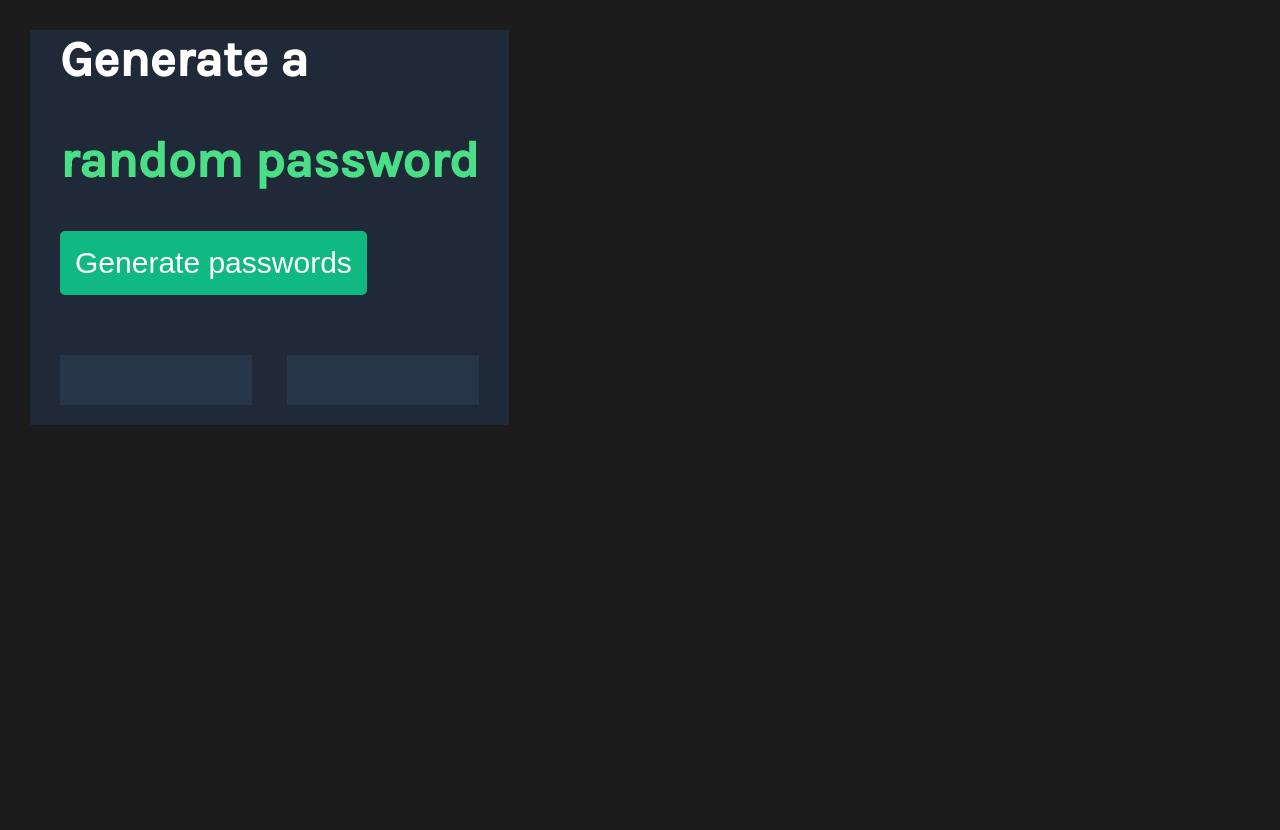
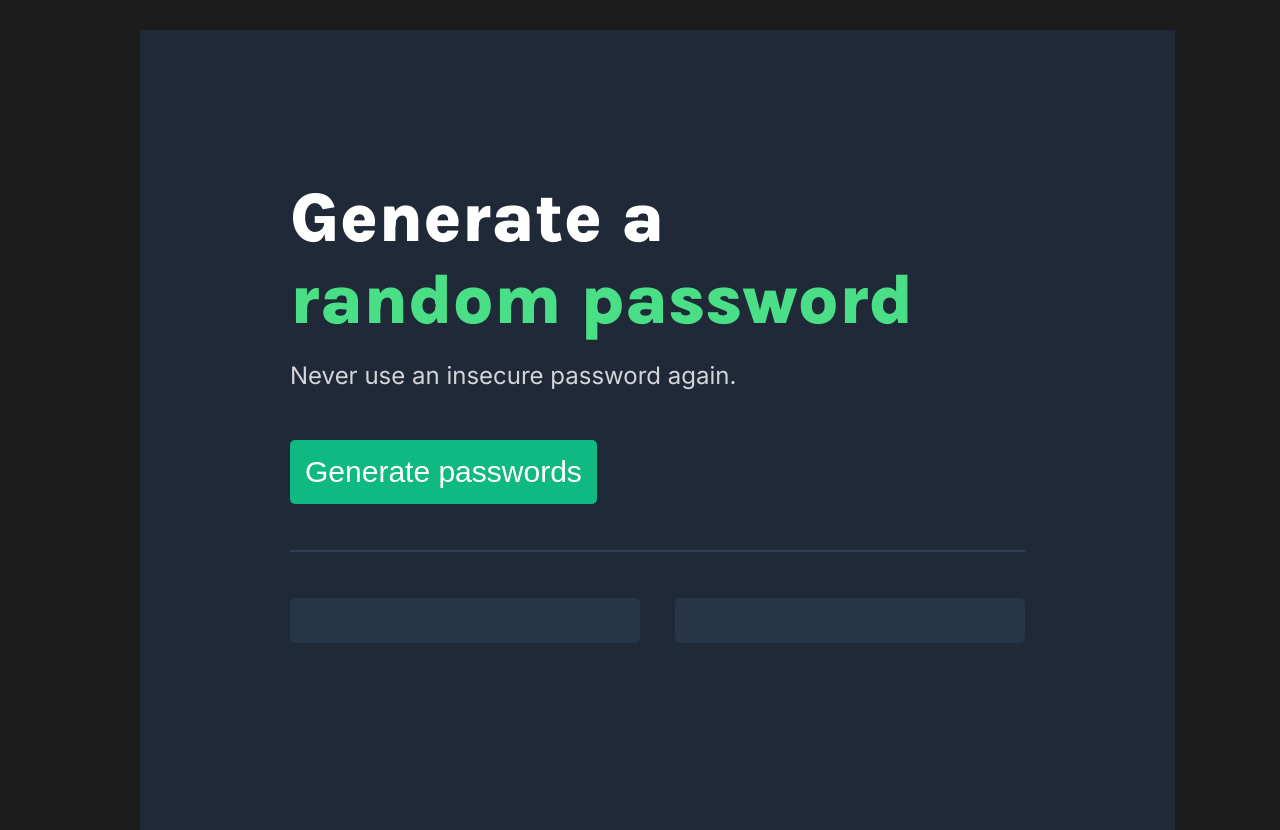
Before and after one commit to MetricOrder/password-generator, a plain HTML site: page index.html in a window 1280 px wide. Before the commit the page ends 800 px from the top, so only its background shows below. Drawn offline with Linux system fonts and the light colour scheme.

Commit message:
button added to generated PW for later click to copy function + more design changes

```diff
--- a/index.css
+++ b/index.css
@@ -1,51 +1,69 @@
 body {
-    font-family: 'Karla', sans-serif;
     margin: 0;
     background-color: #1C1C1C;
-    margin-left: 30px;
+    font-family: 'Inter', sans-serif;
+    width: 1000px;
+    display: flex;
+    margin: auto;
     margin-top: 30px;
-    width: 479px;
-}
-.everything {
-    background-color: #1F2937;
-    padding: 0 30px;
+    height: 800px;
+
 }
 
 h1 {
-    font-size: 50px;
+    font-family: 'Karla', sans-serif;
+    font-size: 70px;
+    margin-bottom: 5px;
+}
+
+.h1White {
     color: white;
+}
 
+.h1Green {
+    color:#4ADF86;
 }
 
 h2 {
-    font-size: 50px;
-    color: #4ADF86;
-
+    font-weight: 400;
+    color: #D5D4D8;
+    margin-bottom: 50px;
 }
 
-button {
+.everything {
+    background-color: #1F2937;
+    padding: 100 150;
+    justify-content: center;
+}
+
+#generator {
+    font-weight: 500;
     color: white;
     background-color: #10B981;
     font-size: 30px;
     padding: 15px;
     border-radius: 5px;
     border: none;
+    margin-bottom: 30px;
 }
 
-.paragraphs {
+.pws {
     display: flex;
 }
 
-p {
+.pwactual{
+    font-weight: 500;
     padding: 10px;
-    margin-top: 60px;
-    width: 200px;
-    height: 30px;
+    margin-top: 30px;
+    width: 350px;
+    height: 45px;
     background-color: #273549;
     color: #4ADF86;
     font-size: 20px;
     font-weight: bold;
     text-align: center;
+    border-radius: 5px;
+    border: none;
 }
 
 #passOne {
@@ -54,6 +72,11 @@ p {
 
 }
 
-#passTwo {
+p {
+    border: #2F3E53 solid 1px;
+}
 
-}
+/* #passTwo {
+
+
+} */
--- a/index.html
+++ b/index.html
@@ -3,16 +3,20 @@
         <link rel="stylesheet" href="index.css">
         <link rel="preconnect" href="https://fonts.googleapis.com">
         <link rel="preconnect" href="https://fonts.gstatic.com" crossorigin>
-        <link href="https://fonts.googleapis.com/css2?family=Karla:wght@500&display=swap" rel="stylesheet">
+        <link href="https://fonts.googleapis.com/css2?family=Inter:wght@400;500&family=Karla:wght@800&display=swap" rel="stylesheet">
     </head>
     <body>
         <div class ="everything">
-            <h1>Generate a</h1>
-            <h2>random password</h2>
-            <button onclick="generatePasswords()"> Generate passwords </button>
-            <div class="paragraphs">
-                <p id="passOne"></p>
-                <p id="passTwo"></p>
+            <h1>
+                <span class="h1White">Generate a</span><br/>
+                <span class="h1Green">random password</span>
+            </h1>
+            <h2>Never use an insecure password again.</h2>
+            <button id="generator" onclick="generatePasswords()"> Generate passwords </button>
+            <p></p>
+            <div class="pws">
+                <button class="pwactual" id="passOne"></button>
+                <button class="pwactual" id="passTwo"></button>
             </div>
         </div>
         <script src="index.js"></script>
--- a/index.js
+++ b/index.js
@@ -10,7 +10,7 @@ let passwordTwo = document.querySelector("#passTwo")
 
 function getRandomPassword() {
     let password = []
-    for (let i = 0; i < 15; i++){
+    for (let i = 0; i < 18; i++){
         password += characters[Math.floor (Math.random() *characters.length)]
     }
     return password
@@ -29,6 +29,7 @@ function generatePasswords(){
 
 
 
+// attempt one
 // function generateString() {
 //     passwordOne.textContent = []
 //     passwordTwo.textContent = []
```
